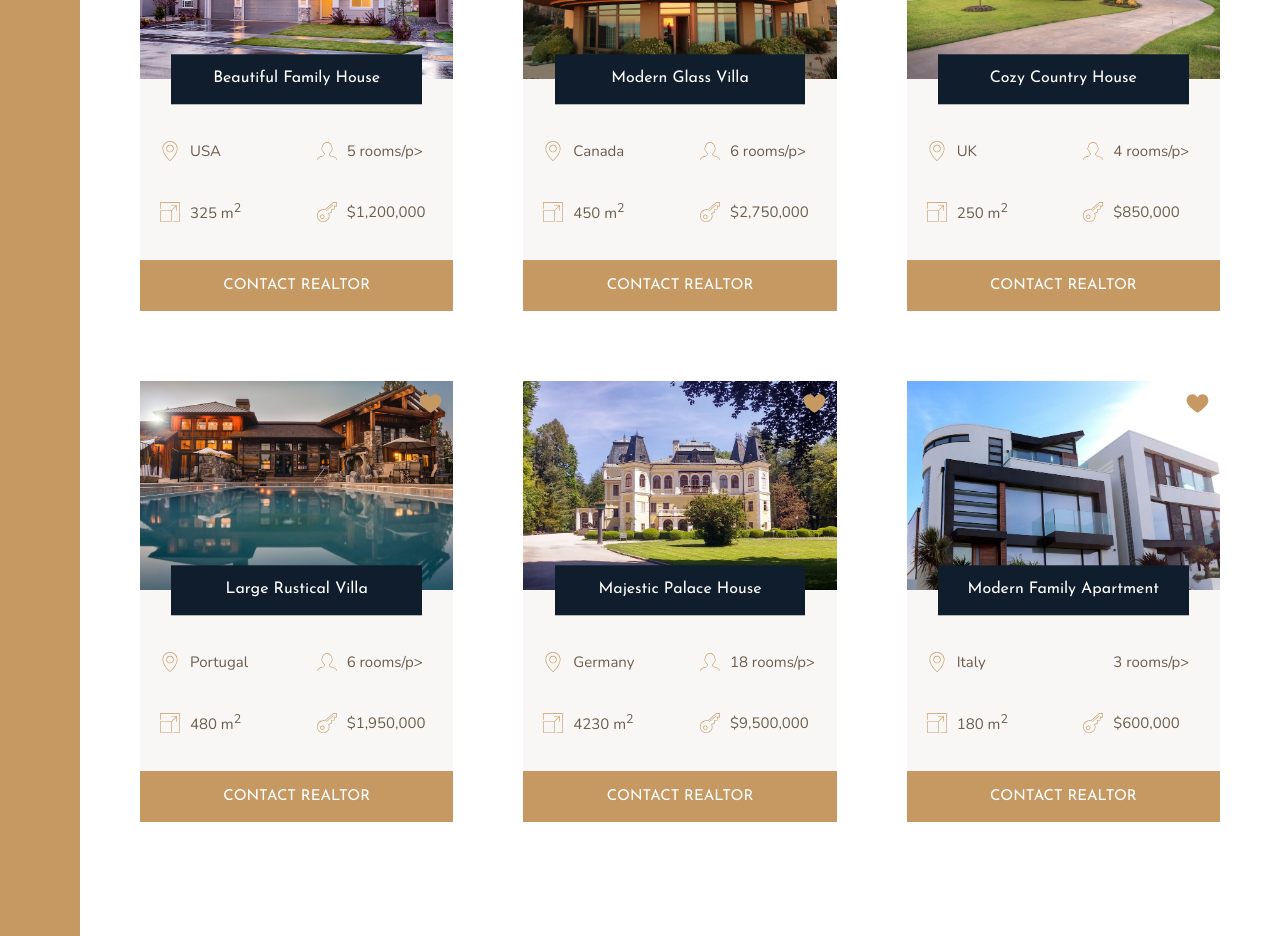
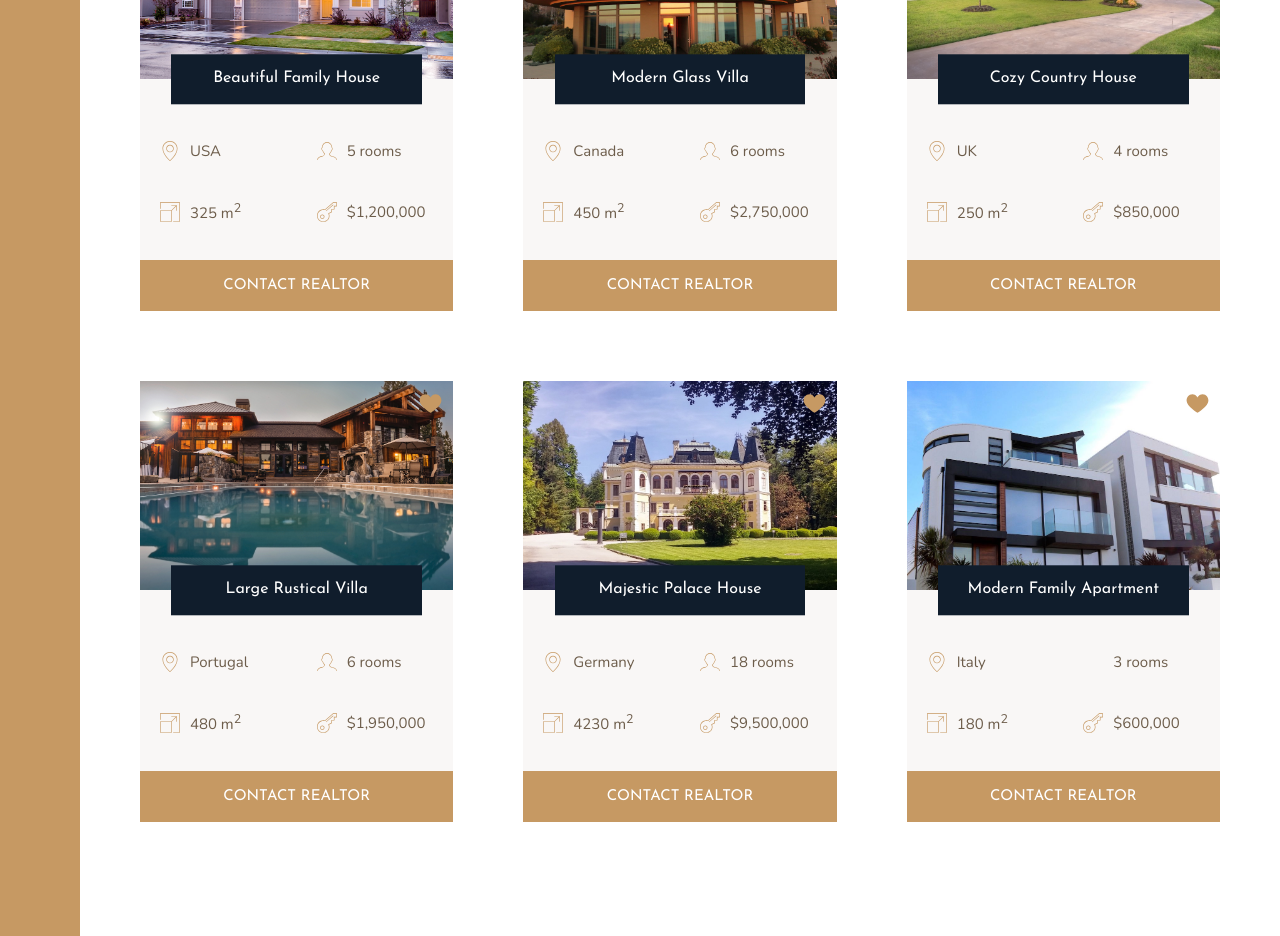
Before and after one commit to pl91/Nexter, a website built with Parcel: page src/index.html in a window 1280 px wide. Shown: the part 2100-3036 px from the top of the page. Built offline with nearby package versions, Linux system fonts and the light colour scheme.

Commit message:
typo fix

```diff
--- a/src/index.html
+++ b/src/index.html
@@ -162,7 +162,7 @@
                     <svg>
                         <use xlink:href="img/sprite.svg#icon-profile-male">
                     </svg>
-                    <p>5 rooms/p>
+                    <p>5 rooms</p>
                 </div>
                 <div class="home__area">
                     <svg>
@@ -195,7 +195,7 @@
                     <svg>
                         <use xlink:href="img/sprite.svg#icon-profile-male">
                     </svg>
-                    <p>6 rooms/p>
+                    <p>6 rooms</p>
                 </div>
                 <div class="home__area">
                     <svg>
@@ -228,7 +228,7 @@
                     <svg>
                         <use xlink:href="img/sprite.svg#icon-profile-male">
                     </svg>
-                    <p>4 rooms/p>
+                    <p>4 rooms</p>
                 </div>
                 <div class="home__area">
                     <svg>
@@ -261,7 +261,7 @@
                     <svg>
                         <use xlink:href="img/sprite.svg#icon-profile-male">
                     </svg>
-                    <p>6 rooms/p>
+                    <p>6 rooms</p>
                 </div>
                 <div class="home__area">
                     <svg>
@@ -294,7 +294,7 @@
                     <svg>
                         <use xlink:href="img/sprite.svg#icon-profile-male">
                     </svg>
-                    <p>18 rooms/p>
+                    <p>18 rooms</p>
                 </div>
                 <div class="home__area">
                     <svg>
@@ -327,7 +327,7 @@
                     <svg>
                         <use xlink:href="img/sprite.svg#icon-profi5e-male">
                     </svg>
-                    <p>3 rooms/p>
+                    <p>3 rooms</p>
                 </div>
                 <div class="home__area">
                     <svg>
```
